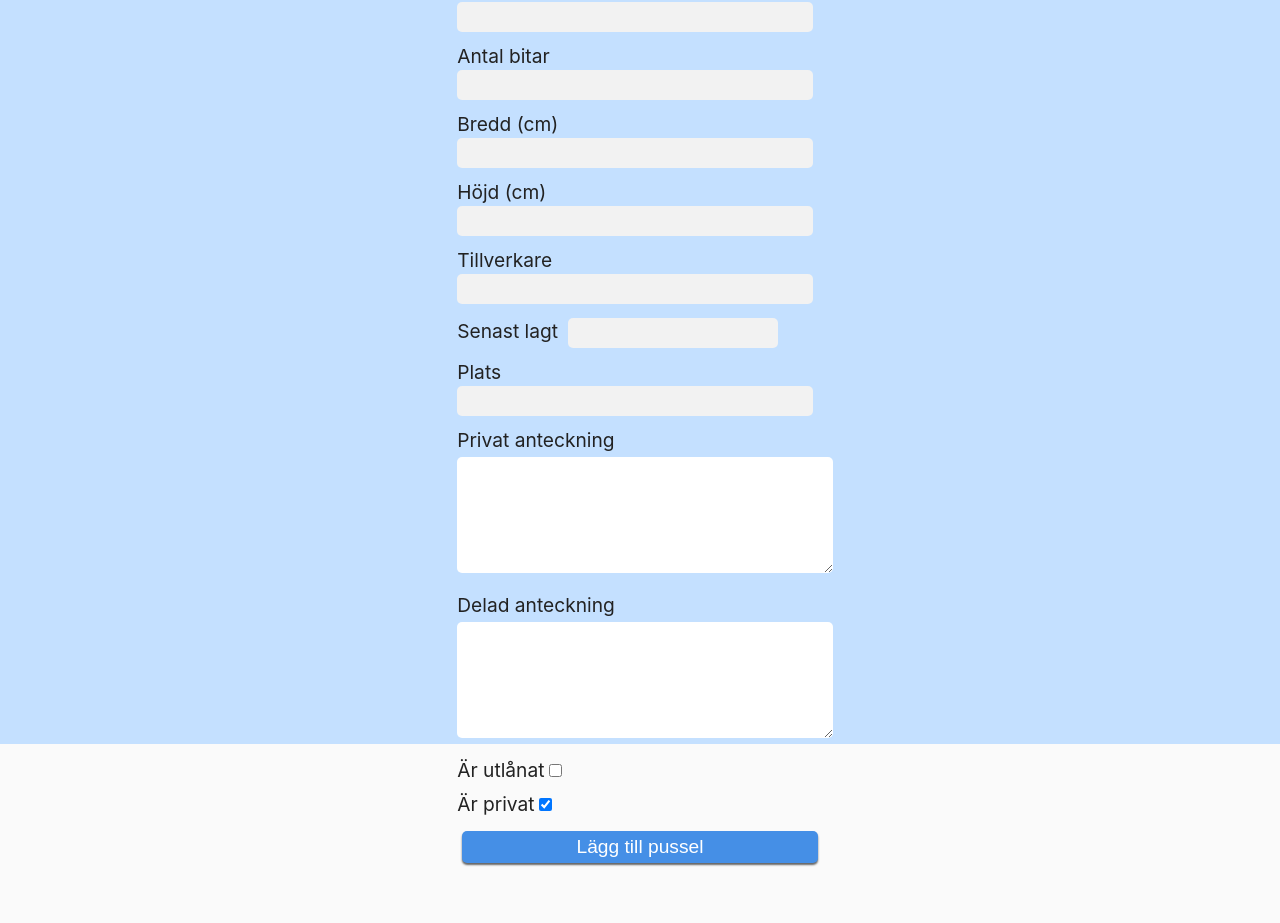
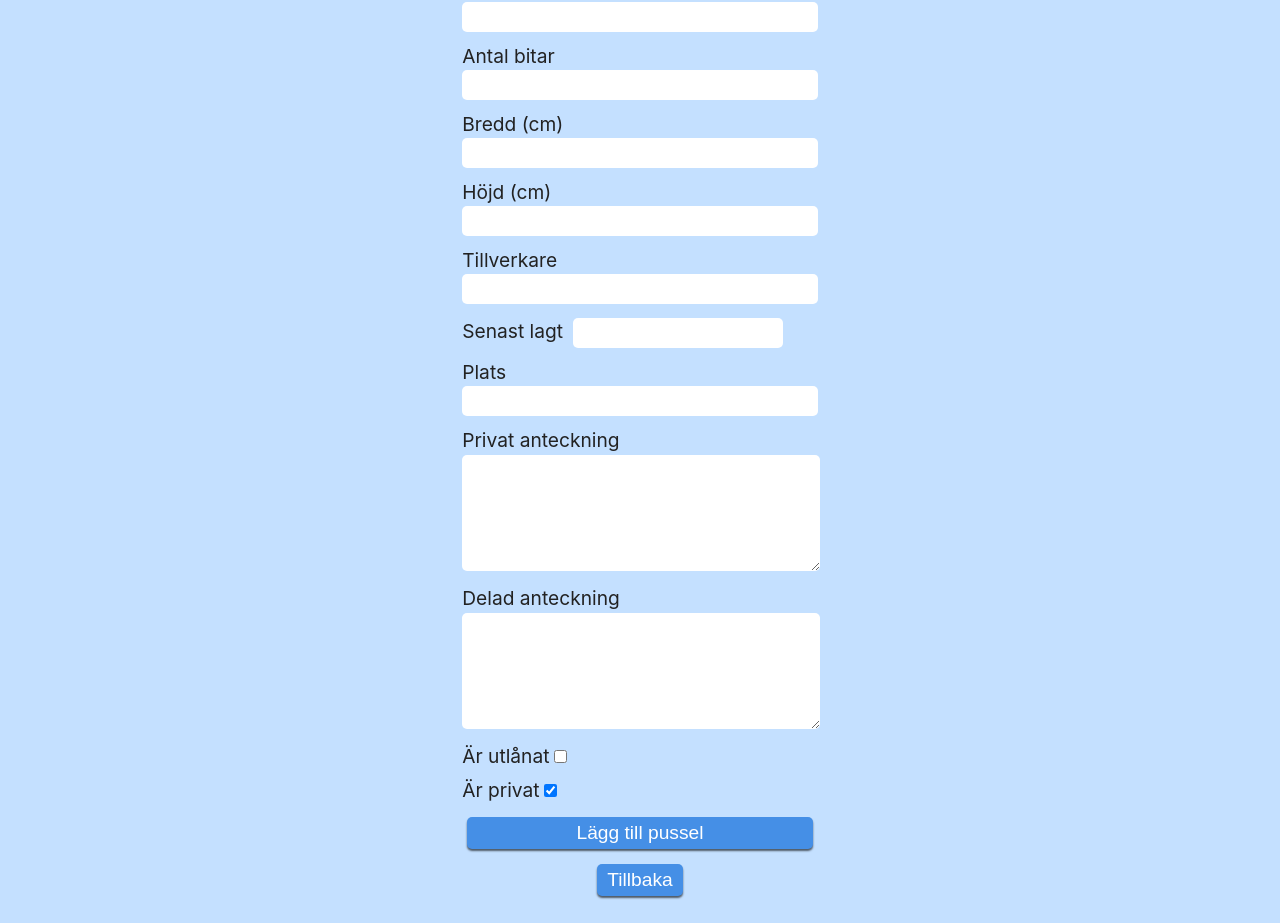
Before and after one commit to anjawillsund/bit-for-bit-frontend, a React (Create React App) app: page /add-puzzle in a window 1280 px wide. Shown: the part 146-1069 px from the top of the page. Built offline with nearby package versions, Linux system fonts and the light colour scheme; sample sign-in values are in the browser's storage.

Commit message:
Update margins and background colors

```diff
--- a/src/index.css
+++ b/src/index.css
@@ -16,7 +16,7 @@ body {
   -webkit-font-smoothing: antialiased;
   -moz-osx-font-smoothing: grayscale;
   color: #222222;
-  background-color: #fafafa;
+  background-color: rgb(196, 224, 255);
   align-items: center;
   justify-content: center;
   display: flex;
@@ -127,7 +127,7 @@ h1.logo {
 }
 
 .form-control input {
-  background-color: #F2F2F2;
+  background-color: white;
   border: none;
   border-radius: 5px;
   box-sizing: border-box;
@@ -188,12 +188,11 @@ h1.logo {
   display: flex;
   flex-direction: column;
   align-items: left;
-  height: 100%;
 }
 
 .puzzle-form label {
   font-size: 1.2rem;
-  margin: 10px 10px 0 0;
+  margin: 10px 0 0 0;
 }
 
 .puzzle-form button {
@@ -201,7 +200,7 @@ h1.logo {
 }
 
 .puzzle-form input[type=text] {
-  background-color: #F2F2F2;
+  background-color: white;
   border: none;
   border-radius: 5px;
   box-sizing: border-box;
@@ -235,9 +234,9 @@ h1.logo {
 textarea {
   font-family: Verdana, Geneva, Tahoma, sans-serif;
   font-size: 1rem;
-  width: 100%;
+  width: 95%;
   height: 100px;
-  margin: 5px 0;
+  margin-top: 3px;
   padding: 8px 10px;
   border-radius: 5px;
   border: none;
@@ -336,6 +335,7 @@ input[type=file]::file-selector-button {
   flex-direction: column;
   align-items: center;
   margin-top: 60px;
+  margin-bottom: 0;
   background-color: rgb(196, 224, 255);
 }
 
@@ -352,6 +352,8 @@ input[type=file]::file-selector-button {
   display: flex;
   justify-content: center;
   margin-top: 15px;
+  margin-bottom: 30px;
+  background-color: rgb(196, 224, 255);
 }
 
 .puzzle-area Button {
```
